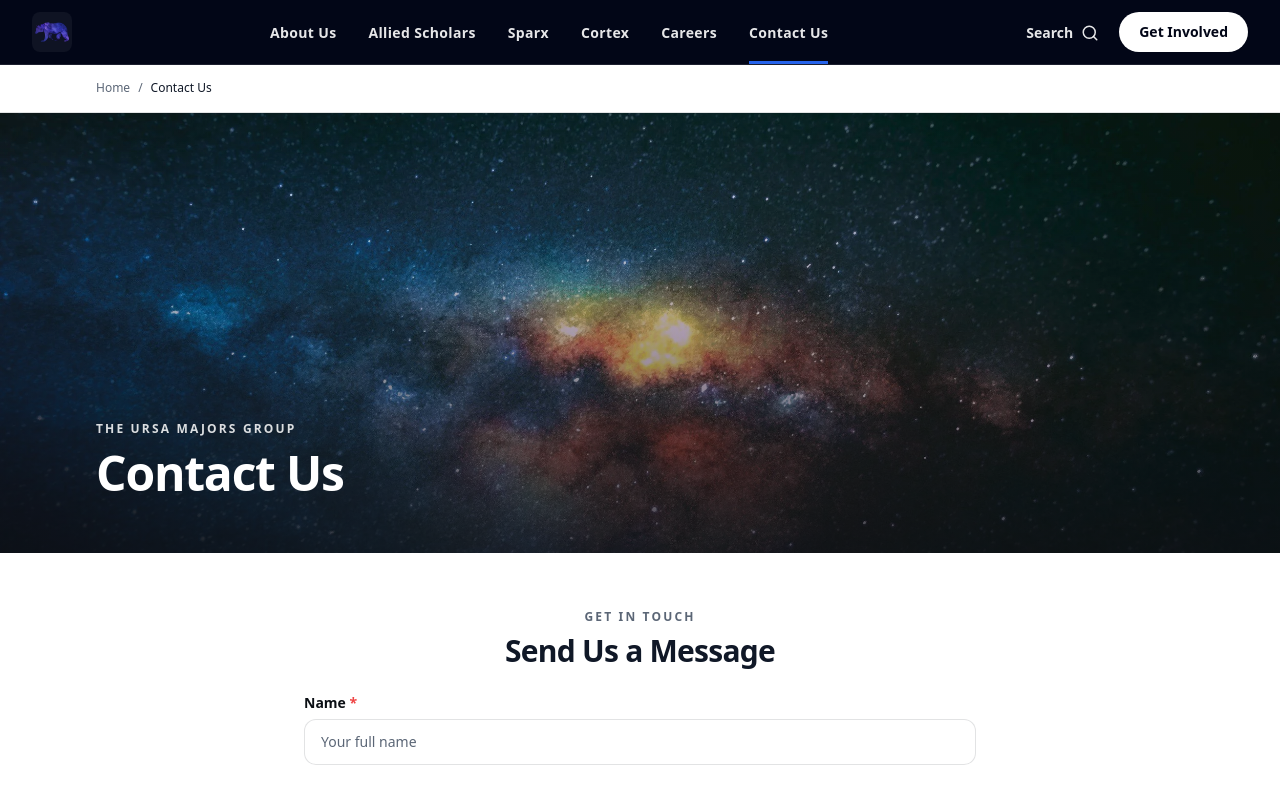
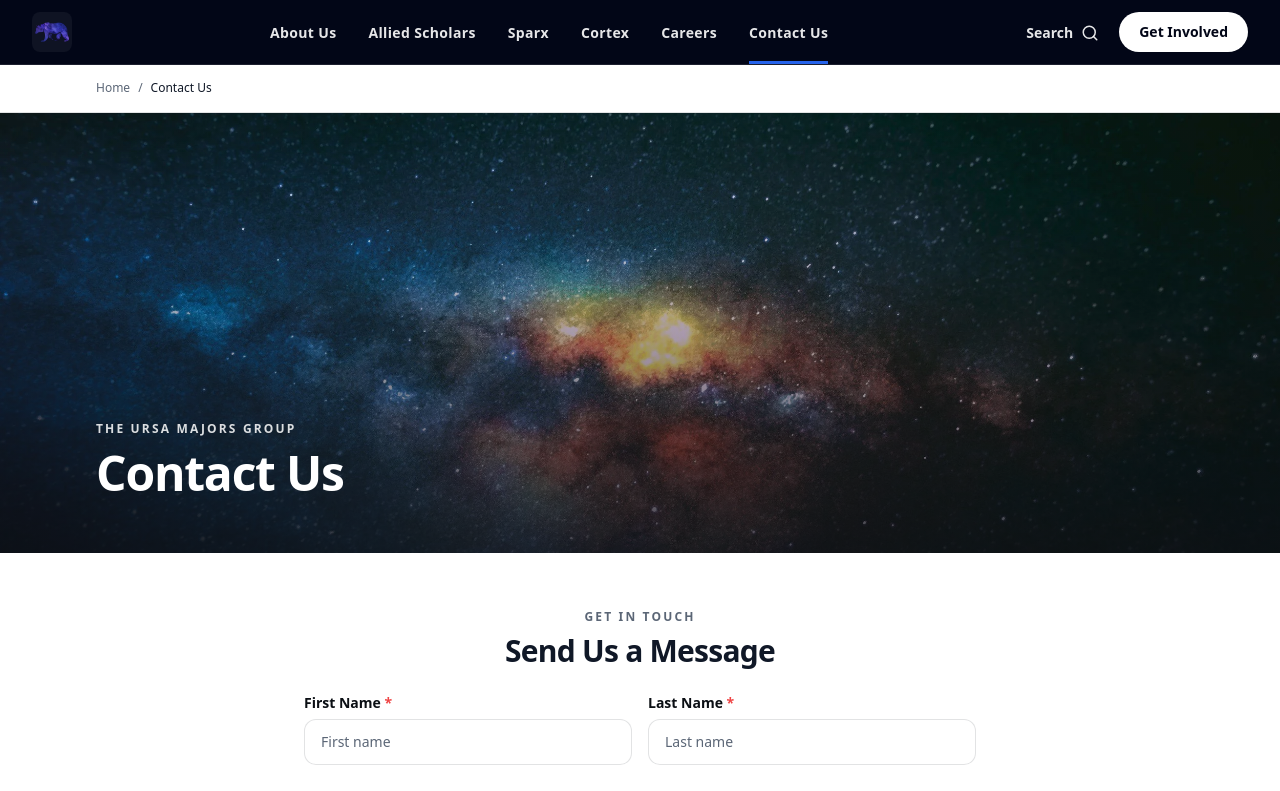
Before and after one commit to akashiyer2022-netizen/akashiyer2022-netizen.github.io, a React (Vite) app: page /#/contact in a window 1280 px wide. Shown: the top 791 px of the page. Built offline with nearby package versions, Linux system fonts and the light colour scheme.

Commit message:
update forms

```diff
--- a/src/pages/Careers.jsx
+++ b/src/pages/Careers.jsx
@@ -13,7 +13,8 @@
 
 export default function Careers() {
   const [form, setForm] = useState({
-    name: "",
+    firstName: "",
+    lastName: "",
     email: "",
     phone: "",
     divisions: [],
@@ -135,19 +136,35 @@
         <div className="mx-auto max-w-2xl">
           <form onSubmit={handleSubmit} className="flex flex-col gap-6">
             {/* Name */}
+            <div className="grid grid-cols-2 gap-4">
               <div>
                 <label className="block text-sm font-semibold text-ink-950 mb-1.5">
-                Name <span className="text-red-500">*</span>
+                  First Name <span className="text-red-500">*</span>
                 </label>
                 <input
                   type="text"
-                name="name"
-                value={form.name}
+                  name="firstName"
+                  value={form.firstName}
                   onChange={handleChange}
                   required
-                placeholder="Your full name"
+                  placeholder="First name"
                   className="w-full rounded-xl border border-line bg-paper px-4 py-3 text-sm text-ink-900 placeholder:text-muted focus:outline-none focus:ring-2 focus:ring-ink-950/20"
                 />
+              </div>
+              <div>
+                <label className="block text-sm font-semibold text-ink-950 mb-1.5">
+                  Last Name <span className="text-red-500">*</span>
+                </label>
+                <input
+                  type="text"
+                  name="lastName"
+                  value={form.lastName}
+                  onChange={handleChange}
+                  required
+                  placeholder="Last name"
+                  className="w-full rounded-xl border border-line bg-paper px-4 py-3 text-sm text-ink-900 placeholder:text-muted focus:outline-none focus:ring-2 focus:ring-ink-950/20"
+                />
+              </div>
             </div>
 
             {/* Email */}
@@ -221,7 +238,7 @@
                 onChange={handleChange}
                 required
                 rows={5}
-                placeholder="Tell us about yourself and your motivation..."
+                placeholder="Tell us about why you're interested in joining our team! "
                 className="w-full rounded-xl border border-line bg-paper px-4 py-3 text-sm text-ink-900 placeholder:text-muted focus:outline-none focus:ring-2 focus:ring-ink-950/20 resize-none"
               />
             </div>
@@ -232,8 +249,7 @@
                 Resume / CV <span className="text-red-500">*</span>
               </label>
               <p className="text-xs text-muted mb-2">
-                Please attach your resume and/or CV (PDF preferred, 2 files
-                max).
+                Please attach your resume and/or CV.
               </p>
               <input
                 type="file"
--- a/src/pages/Contact.jsx
+++ b/src/pages/Contact.jsx
@@ -5,7 +5,8 @@
 
 export default function Contact() {
   const [form, setForm] = useState({
-    name: "",
+    firstName: "",
+    lastName: "",
     organization: "",
     email: "",
     message: "",
@@ -104,19 +105,35 @@
         <div className="mx-auto max-w-2xl">
           <form onSubmit={handleSubmit} className="flex flex-col gap-6">
             {/* Name */}
+            <div className="grid grid-cols-2 gap-4">
               <div>
                 <label className="block text-sm font-semibold text-ink-950 mb-1.5">
-                Name <span className="text-red-500">*</span>
+                  First Name <span className="text-red-500">*</span>
                 </label>
                 <input
                   type="text"
-                name="name"
-                value={form.name}
+                  name="firstName"
+                  value={form.firstName}
                   onChange={handleChange}
                   required
-                placeholder="Your full name"
+                  placeholder="First name"
                   className="w-full rounded-xl border border-line bg-paper px-4 py-3 text-sm text-ink-900 placeholder:text-muted focus:outline-none focus:ring-2 focus:ring-ink-950/20"
                 />
+              </div>
+              <div>
+                <label className="block text-sm font-semibold text-ink-950 mb-1.5">
+                  Last Name <span className="text-red-500">*</span>
+                </label>
+                <input
+                  type="text"
+                  name="lastName"
+                  value={form.lastName}
+                  onChange={handleChange}
+                  required
+                  placeholder="Last name"
+                  className="w-full rounded-xl border border-line bg-paper px-4 py-3 text-sm text-ink-900 placeholder:text-muted focus:outline-none focus:ring-2 focus:ring-ink-950/20"
+                />
+              </div>
             </div>
 
             {/* Organization */}
```
Lines whose indentation alone changed are shown as unchanged.
